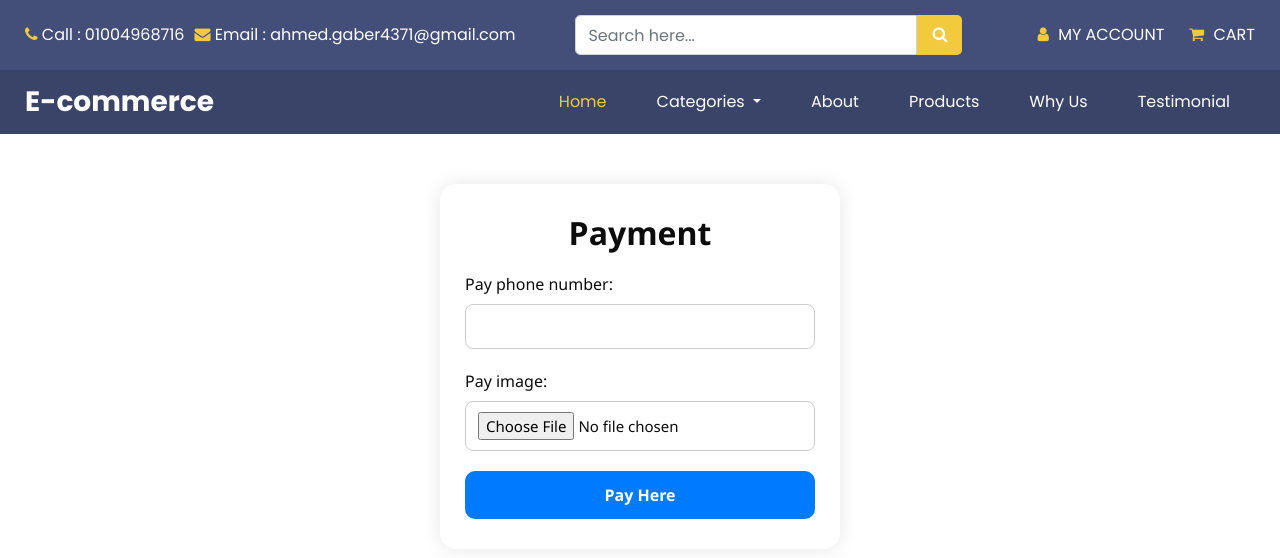
After one commit to codekat123/E-commerce, a Django app: page /orderpay/1/ in a window 1280 px wide. The commit adds this page. Shown: the top 558 px of the page. Run offline with Django 5.2, Linux system fonts and the light colour scheme; tables that the repository leaves empty hold one stand-in row (values such as "Sample post"); parts of the project's set-up code (start-up, migrations or seed data) failed here and were passed over; some libraries are stand-ins or nearby versions.

Commit message:
add features

```diff
--- a/order/forms.py
+++ b/order/forms.py
@@ -1,7 +1,24 @@
 from django import forms
-from .models import Order
+from .models import Order,OrderPay
+from django.core.exceptions import ValidationError
 
 class OrderCreateForm(forms.ModelForm):
      class Meta:
           model = Order
           fields = ['first_name','last_name','email','address','postal_code','city']
+
+
+class OrderPayForm(forms.ModelForm):
+     class Meta:
+          model = OrderPay
+          fields = ['pay_phone_number','pay_image']
+     def clean_pay_phone(self):
+          pay_phone = self.cleaned_data.get('pay_phone_number')
+          initial_number = ['011','012','010','015']
+          if not pay_phone.isdigit():
+               raise ValidationError("the phone number must contian only digits.")
+          if len(pay_phone) != 11:
+               raise ValidationError("the phone must be exactly 11 digits long ")
+          if not pay_phone[:3] in initial_number:
+               raise ValidationError("Unknown phone number")
+          return pay_phone
--- a/order/models.py
+++ b/order/models.py
@@ -36,8 +36,8 @@ class Order(models.Model):
           super().save(*args,**kwargs)
      def get_total_cost(self):
           return sum(item.get_cost() for item in self.items.all())
-
-
+     def get_full_name(self):
+          return self.first_name + self.last_name
 
 
 class OrderItem(models.Model):
@@ -51,3 +51,14 @@ class OrderItem(models.Model):
 
      def get_cost(self):
           return self.price * self.quantity
+
+class OrderPay(models.Model):
+     order = models.ForeignKey(Order,on_delete = models.CASCADE)
+     pay_phone_number = models.CharField(max_length = 11)
+     pay_image = models.ImageField(upload_to = 'vodafone_cash')
+     created_at = models.DateTimeField(auto_now_add = True)
+
+     class Meta:
+          ordering = ['-created_at']
+     def __str__(self) -> str:
+          return f"your order id is : {self.order.order_id}"
--- a/order/urls.py
+++ b/order/urls.py
@@ -3,5 +3,7 @@ from . import views
 app_name = "order"
 
 urlpatterns = [
-          path('create/',views.order_create,name="create")
+          path('create/',views.order_create,name="create"),
+          path('pay/<str:order_id>/',views.order_pay_by_vodafone,name="pay_form"),
+          path('operation_successful/<str:order_id>/',views.pay_successful,name="payment_success")
 ]
--- a/order/views.py
+++ b/order/views.py
@@ -1,9 +1,9 @@
-from django.shortcuts import render
+from django.shortcuts import render , redirect , get_object_or_404
 from .models import OrderItem
-from .forms import OrderCreateForm
+from .forms import OrderCreateForm , OrderPayForm
 from cart.cart import Cart
-from django.core.mail import send_mail
-from django.conf import settings
+from .tasks import send_mails
+from .models import Order
 
 
 def order_create(request):
@@ -19,13 +19,39 @@ def order_create(request):
                          price=item['price'],quantity=item['quantity']
                          )
                cart.clear()
-               subject = "Order confirmation"
-               message = f"your order-id=> {order.order_id} has been created successfully \n\n order details: \n "
-               for item in cart:
-                    message += f"product: {item['product'].name}, Price : {item['price']}, Quantity:{item['quantity']}"
-               send_mail(subject,message,settings.DEFAULT_FROM_EMAIL,[form.cleaned_data['email']])
+               order_id = order.order_id
+               send_mails.delay(order_id)
                success = True
-          return render(request,'order/checkout.html',{'order':order,'success':success})
+               return redirect('order:pay_form',order_id = order_id)
+          else:
+               return render(request,'order/checkout.html',{'form':form,'cart':cart})
      else:
           form = OrderCreateForm()
      return render(request,'order/checkout.html',{'form':form,'cart':cart})
+
+
+def order_pay_by_vodafone(request,order_id):
+     order = get_object_or_404(Order,order_id= order_id)
+     if request.method == 'POST':
+          form = OrderPayForm(request.POST,request.FILES)
+          if form.is_valid():
+               order_pay = form.save(commit=False)
+               order_pay.order = order
+               order_pay.paid = True
+               order_pay.save()
+               return redirect('order:payment_success',order_id = order_id)
+          else:
+               context = {
+               'form': OrderPayForm(),
+               'order':order,}
+               return render(request,"order/pay_form.html",context)
+     else:
+          context = {
+               'form': OrderPayForm(),
+               'order':order,
+          }
+          return render(request,'order/pay_form.html',context)
+
+def pay_successful(request,order_id):
+     order = get_object_or_404(Order,order_id=order_id)
+     return render(request,'order/payment_success.html',{'order':order})
--- /dev/null
+++ b/templates/order/pay_form.html
@@ -0,0 +1,88 @@
+{% extends 'base.html' %} {% load crispy_forms_tags %} {% block content %}
+<div class="" enctype="multipart/form-data">
+<style>
+  .form-container {
+    max-width: 400px;
+    margin: 50px auto;
+    padding: 30px 25px;
+    background-color: #fff;
+    border-radius: 16px;
+    box-shadow: 0 0 20px rgba(0,0,0,0.1);
+    font-family: 'Segoe UI', sans-serif;
+  }
+
+  .form-container h2 {
+    text-align: center;
+    margin-bottom: 20px;
+    font-weight: 600;
+  }
+
+  .form-group {
+    margin-bottom: 20px;
+  }
+
+  .form-group label {
+    display: block;
+    margin-bottom: 8px;
+    font-weight: 500;
+  }
+
+  .form-group input[type="text"],
+  .form-group input[type="file"] {
+    width: 100%;
+    padding: 10px 12px;
+    border: 1px solid #ccc;
+    border-radius: 8px;
+    font-size: 15px;
+    transition: border-color 0.3s;
+  }
+
+  .form-group input:focus {
+    border-color: #007bff;
+    outline: none;
+  }
+
+  .submit-btn {
+    width: 100%;
+    padding: 12px;
+    background-color: #007bff;
+    color: white;
+    font-weight: 600;
+    border: none;
+    border-radius: 10px;
+    cursor: pointer;
+    transition: background-color 0.3s;
+  }
+
+  .submit-btn:hover {
+    background-color: #0056b3;
+  }
+</style>
+
+<div class="form-container">
+  <h2>Payment</h2>
+  <form method="POST" enctype="multipart/form-data">
+    {% csrf_token %}
+    <div class="form-group">
+      {{ form.pay_phone_number.label_tag }}
+      {{ form.pay_phone_number }}
+    </div>
+    <div class="form-group">
+      {{ form.pay_image.label_tag }}
+      {{ form.pay_image }}
+    </div>
+    <button type="submit" class="submit-btn">Pay Here</button>
+  </form>
+</div>
+
+
+</div>
+{% if forms.errors %}
+<div class="error-messages">
+  <ul>
+    {% for field in forms %} {% for error in field.errors %}
+    <li>{{error}}</li>
+    {% endfor %} {% endfor %}
+  </ul>
+</div>
+{% endif %} {% endblock %}
--- /dev/null
+++ b/templates/order/payment_success.html
@@ -0,0 +1,6 @@
+{% extends 'base.html' %} {% block content %}
+<div class="alert alert-success" role="alert">
+  <h1>Payment successful</h1>
+  Order <b>{{order.order_id}} has been paid successfully</b>
+</div>
+{% endblock %}
```
Also changed, not shown: order/admin.py (+30 -4 lines), order/tasks.py (added, +13 -0 lines), requirements.txt (+14 -0 lines), src/celery.py (+1 -7 lines), templates/order/checkout.html (+36 -3 lines), media/download.jpeg (added), media/download_qsDoSQ9.jpeg (added), media/vodafone_cash/download_1.jpeg (added), order/migrations/0004_alter_order_order_id.py (added), order/migrations/0005_orderpay.py (added).
